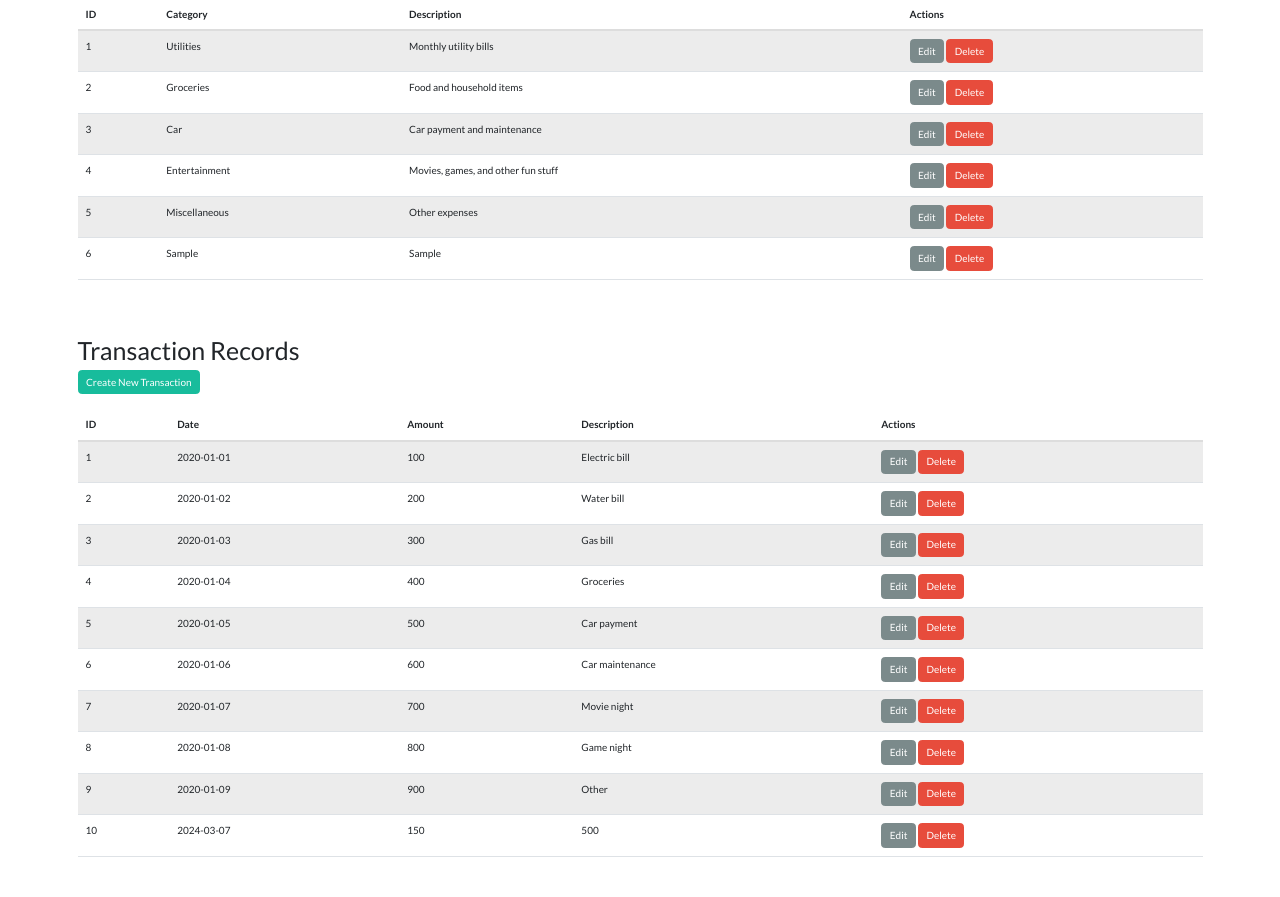
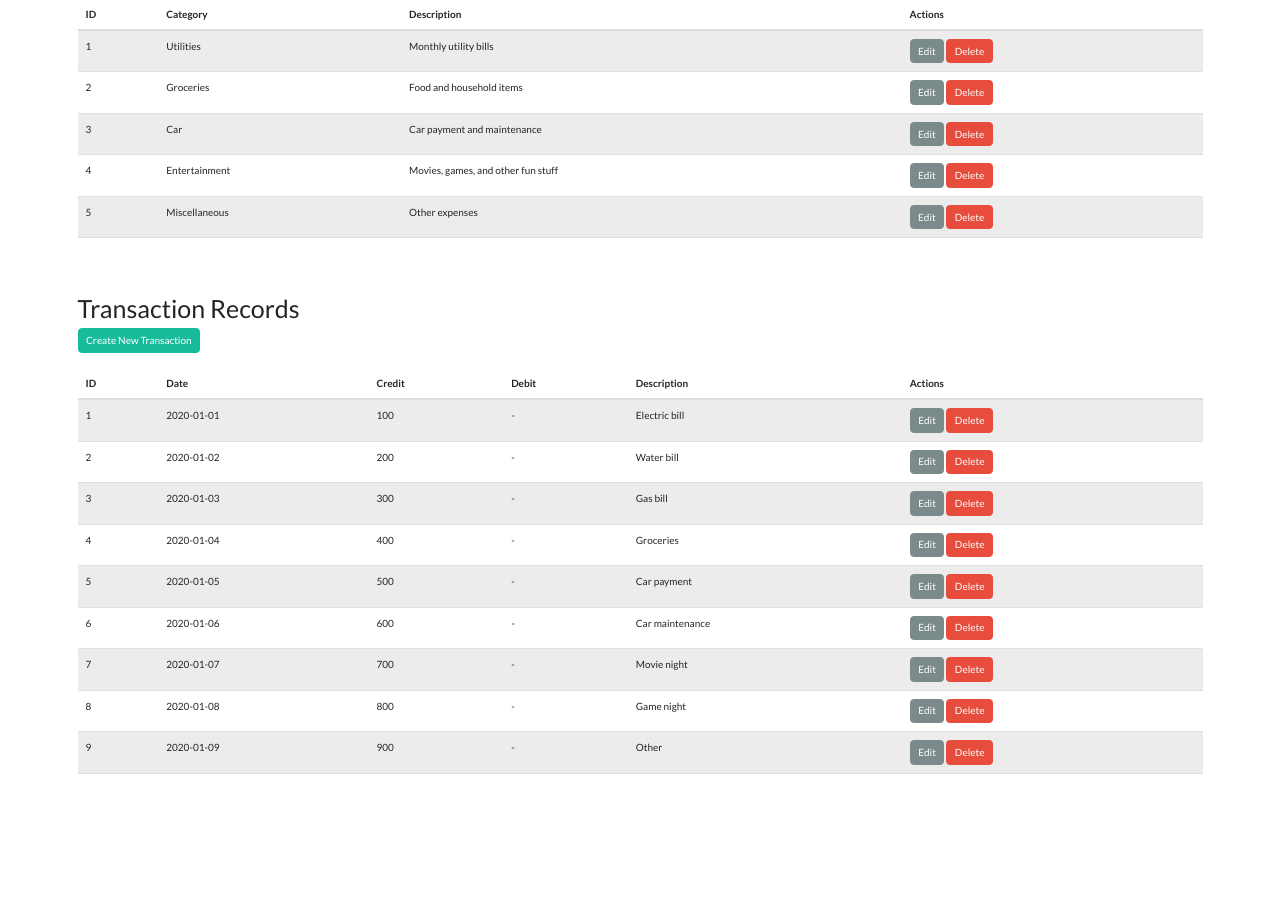
Before and after one commit to cherylau/3795Assignment1, a PHP site: page /actions/display/display.php in a window 1280 px wide. Shown: the part 106-1003 px from the top of the page. After the commit the page ends 880 px from the top, so only its background shows below. Run offline with PHP 8.4, Linux system fonts and the light colour scheme; data comes from the database, SQL or seed files in the repository.

Commit message:
Adding Credit/Debit

```diff
--- a/src/actions/delete/delete_bucket.php
+++ b/src/actions/delete/delete_bucket.php
@@ -1,7 +1,8 @@
 <?php
 include("../../inc_header.php");
-require_once("../../src/classes/Bucket.php");
-require_once("../../src/classes/Database.php");
+spl_autoload_register(function ($class_name) {
+  include $_SERVER['DOCUMENT_ROOT'] . '/classes/' . $class_name . '.php';
+});
 require_once("../../utils.php");
 Database::getConnection();
 
@@ -21,4 +22,3 @@ if (isset($_GET['id'])) {
 }
 
 include("../../inc_footer.php");
-?>
--- a/src/actions/display/display.php
+++ b/src/actions/display/display.php
@@ -59,7 +59,8 @@ if (!empty($transactions)) {
   echo "<tr>";
   echo "<th>ID</th>";
   echo "<th>Date</th>";
-    echo "<th>Amount</th>";
+  echo "<th>Credit</th>";
+  echo "<th>Debit</th>";
   echo "<th>Description</th>";
   // echo "<th>Bucket ID</th>";
   echo "<th>Actions</th>";
@@ -67,10 +68,13 @@ if (!empty($transactions)) {
   echo "</thead>";
   echo "<tbody>";
   foreach ($transactions as $transaction) {
+
+
     echo "<tr>";
     echo "<td>" . htmlspecialchars($transaction['transaction_id']) . "</td>";
     echo "<td>" . htmlspecialchars($transaction['date']) . "</td>";
-        echo "<td>" . htmlspecialchars($transaction['amount']) . "</td>";
+    echo "<td>" . (isset($transaction['credit']) && $transaction['credit'] !== NULL ? htmlspecialchars($transaction['credit']) : '-') . "</td>";
+    echo "<td>" . (isset($transaction['debit']) && $transaction['debit'] !== NULL ? htmlspecialchars($transaction['debit']) : '-') . "</td>";
     echo "<td>" . htmlspecialchars($transaction['description']) . "</td>";
     // echo "<td>" . htmlspecialchars($transaction['bucket_id']) . "</td>";
     echo "<td>";
--- a/src/classes/Database.php
+++ b/src/classes/Database.php
@@ -2,13 +2,19 @@
 
 require_once 'Admin.php';
 
-class Database {
+class Database
+{
   private static $dbPath = '/db.sqlite';
   private static $dbInstance = null;
 
-    private function __construct() {}
-    private function __clone() {}
-    public static function getConnection() {
+  private function __construct()
+  {
+  }
+  private function __clone()
+  {
+  }
+  public static function getConnection()
+  {
     if (self::$dbInstance === null) {
       $fullPath = $_SERVER['DOCUMENT_ROOT'] . self::$dbPath;
       try {
@@ -20,7 +26,8 @@ class Database {
     }
     return self::$dbInstance;
   }
-    public static function initializeTables() {
+  public static function initializeTables()
+  {
     $queries = [
       "CREATE TABLE IF NOT EXISTS buckets (
                 id INTEGER PRIMARY KEY AUTOINCREMENT,
@@ -30,7 +37,8 @@ class Database {
       "CREATE TABLE IF NOT EXISTS transactions (
                 transaction_id INTEGER PRIMARY KEY AUTOINCREMENT,
                 date TEXT,
-                amount REAL,
+                credit REAL,
+                debit REAL,
                 description TEXT,
                 bucket_id INTEGER,
                 FOREIGN KEY (bucket_id) REFERENCES buckets(id)
@@ -48,7 +56,8 @@ class Database {
     }
   }
 
-    public static function insertMockDataIntoBuckets() {
+  public static function insertMockDataIntoBuckets()
+  {
     $exists = self::$dbInstance->querySingle("SELECT COUNT(*) FROM buckets");
     if ($exists == 0) {
       $sql = "INSERT INTO buckets (category, description) VALUES
@@ -61,10 +70,11 @@ class Database {
     }
   }
 
-    public static function insertMockDataIntoTransactions() {
+  public static function insertMockDataIntoTransactions()
+  {
     $exists = self::$dbInstance->querySingle("SELECT COUNT(*) FROM transactions");
     if ($exists == 0) {
-            $sql = "INSERT INTO transactions (date, amount, description, bucket_id) VALUES
+      $sql = "INSERT INTO transactions (date, credit, description, bucket_id) VALUES
                 ('2020-01-01', 100.00, 'Electric bill', 1),
                 ('2020-01-02', 200.00, 'Water bill', 1),
                 ('2020-01-03', 300.00, 'Gas bill', 1),
@@ -77,6 +87,4 @@ class Database {
       self::$dbInstance->exec($sql);
     }
   }
-
-
 }
--- a/src/classes/Transaction.php
+++ b/src/classes/Transaction.php
@@ -1,6 +1,8 @@
 <?php
-class Transaction {
-    public static function fetchAll() {
+class Transaction
+{
+  public static function fetchAll()
+  {
     $db = Database::getConnection();
     $result = $db->query('SELECT * FROM transactions');
     $transactions = [];
@@ -9,7 +11,8 @@ class Transaction {
     }
     return $transactions;
   }
-    public static function importFromCSV($filePath) {
+  public static function importFromCSV($filePath)
+  {
     $db = Database::getConnection();
     if (($handle = fopen($filePath, "r")) !== FALSE) {
       fgetcsv($handle);
@@ -33,19 +36,21 @@ class Transaction {
   }
 
 
-
-    public static function update($transactionId, $date, $amount, $description, $bucketId) {
+  public static function update($transactionId, $date, $credit, $debit, $description, $bucketId)
+  {
     $db = Database::getConnection();
     $stmt = $db->prepare('UPDATE transactions SET date = ?, amount = ?, description = ?, bucket_id = ? WHERE transaction_id = ?');
     $stmt->bindValue(1, $date, SQLITE3_TEXT);
-        $stmt->bindValue(2, $amount, SQLITE3_FLOAT);
+    $stmt->bindValue(2, $credit, SQLITE3_FLOAT);
+    $stmt->bindValue(3, $debit, SQLITE3_FLOAT);
     $stmt->bindValue(3, $description, SQLITE3_TEXT);
     $stmt->bindValue(4, $bucketId, SQLITE3_INTEGER);
     $stmt->bindValue(5, $transactionId, SQLITE3_INTEGER);
     return $stmt->execute() ? true : false;
   }
 
-    public static function findById($transactionId) {
+  public static function findById($transactionId)
+  {
     $db = Database::getConnection();
     $stmt = $db->prepare('SELECT * FROM transactions WHERE transaction_id = ?');
     $stmt->bindValue(1, $transactionId, SQLITE3_INTEGER);
@@ -53,21 +58,23 @@ class Transaction {
     return $result->fetchArray(SQLITE3_ASSOC);
   }
 
-    public static function delete($transactionId) {
+  public static function delete($transactionId)
+  {
     $db = Database::getConnection();
     $stmt = $db->prepare("DELETE FROM transactions WHERE transaction_id = ?");
     $stmt->bindValue(1, $transactionId, SQLITE3_INTEGER);
     return $stmt->execute() ? true : false;
   }
 
-    public static function create($date, $amount, $description, $bucketId) {
+  public static function create($date, $credit, $debit, $description, $bucketId)
+  {
     $db = Database::getConnection();
     $stmt = $db->prepare('INSERT INTO transactions (date, amount, description, bucket_id) VALUES (?, ?, ?, ?)');
     $stmt->bindValue(1, $date, SQLITE3_TEXT);
-        $stmt->bindValue(2, $amount, SQLITE3_FLOAT);
+    $stmt->bindValue(2, $credit, SQLITE3_FLOAT);
+    $stmt->bindValue(3, $debit, SQLITE3_FLOAT);
     $stmt->bindValue(3, $description, SQLITE3_TEXT);
     $stmt->bindValue(4, $bucketId, SQLITE3_INTEGER);
     return $stmt->execute() ? true : false;
   }
 }
-?>
```
Also changed, not shown: src/actions/create/create_transaction.php (+9 -0 lines), src/actions/create/create_transaction_process.php (+10 -2 lines), src/import/index.php (+10 -12 lines), src/inc_db.php (added, +11 -0 lines), src/db.sqlite. Lines whose indentation alone changed are shown as unchanged.
